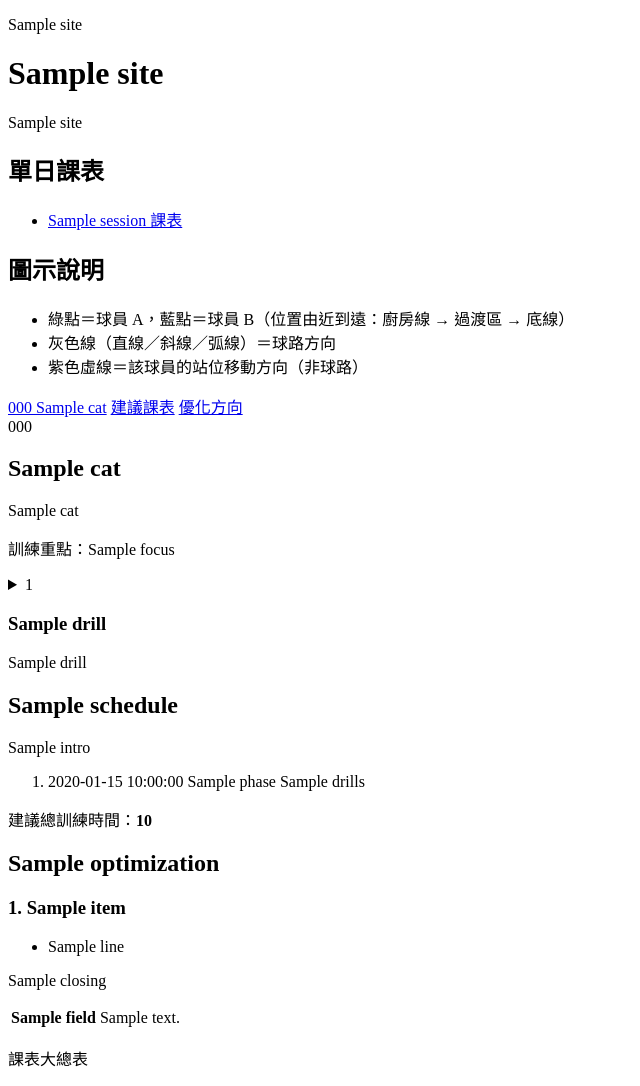
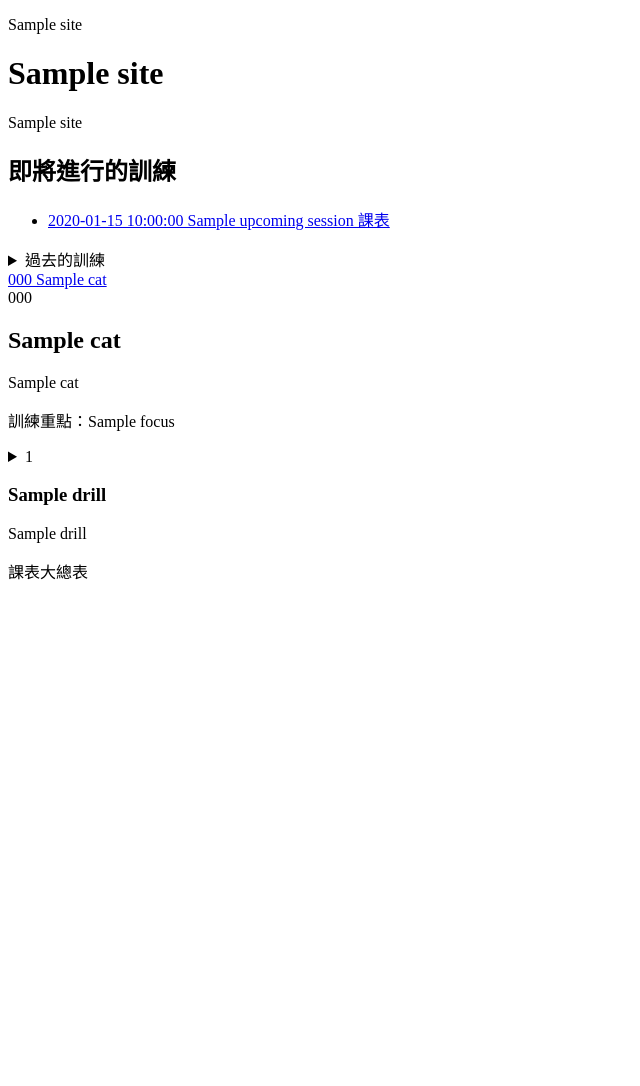
Before and after one commit to a02040213/pickleball-drills, a Python web app: template templates/page.html.jinja in a window 1280 px wide. Shown: the whole page, without its empty margins (0-640 px from the left). After the commit the page ends 580 px from the top, so only its background shows below. Run offline with Jinja, Linux system fonts and the light colour scheme; the template is opened without the code that fills it: most values are stand-ins (such as "Sample title", 1, 10 or a date in 2020).

Commit message:
大總表改版：移除圖示說明/建議課表/優化方向，單日課表加日期與過去訓練摺疊
- 刪掉總表頁的「圖示說明」「建議課表」「優化方向」三個區塊，連同只
  有這些區塊在用的 CSS（.legend/.swatch/.panel/.phase-list/.opt-item/
  .spec-table）一併清掉
- 「單日課表」改標題為「即將進行的訓練」，每筆加上日期；今天之前的
  場次預設收合在「過去的訓練」按鈕（<details>）底下，不用 JS
- build.py 依系統日期把 sessions 切成 upcoming/past 兩組，各自排序
- 單日課表頁標題格式改成「YYYY-MM-DD [標籤]」（title/og:title/H1）

Co-Authored-By: Claude Sonnet 5 <noreply@anthropic.com>

```diff
--- a/templates/page.html.jinja
+++ b/templates/page.html.jinja
@@ -24,32 +24,33 @@
   <p>{{ site.subtitle }}</p>
 </div>
 
-{% if sessions %}
+{% if upcoming_sessions or past_sessions %}
 <section class="sessions-nav">
-  <h2>單日課表</h2>
+  <h2>即將進行的訓練</h2>
+  {% if upcoming_sessions %}
   <ul>
-    {% for s in sessions %}
-    <li><a href="schedule/{{ s.date }}.html">{{ s.label }} 課表</a></li>
+    {% for s in upcoming_sessions %}
+    <li><a href="schedule/{{ s.date }}.html">{{ s.date }} {{ s.label }} 課表</a></li>
     {% endfor %}
   </ul>
+  {% endif %}
+  {% if past_sessions %}
+  <details class="past-sessions">
+    <summary>過去的訓練</summary>
+    <ul>
+      {% for s in past_sessions %}
+      <li><a href="schedule/{{ s.date }}.html">{{ s.date }} {{ s.label }} 課表</a></li>
+      {% endfor %}
+    </ul>
+  </details>
+  {% endif %}
 </section>
 {% endif %}
-
-<section class="legend">
-  <h2>圖示說明</h2>
-  <ul>
-    <li><span class="swatch dot a"></span>綠點＝球員 A，<span class="swatch dot b"></span>藍點＝球員 B（位置由近到遠：廚房線 → 過渡區 → 底線）</li>
-    <li><span class="swatch line ball"></span>灰色線（直線／斜線／弧線）＝球路方向</li>
-    <li><span class="swatch line move"></span>紫色虛線＝該球員的站位移動方向（非球路）</li>
-  </ul>
-</section>
 
 <nav class="jump">
   {% for cat in categories %}
   <a href="#cat-{{ cat.code }}">{{ cat.code }} {{ cat.title_zh }}</a>
   {% endfor %}
-  <a href="#schedule">建議課表</a>
-  <a href="#optimizations">優化方向</a>
 </nav>
 
 {% for cat in categories %}
@@ -87,45 +88,6 @@
 </section>
 {% endfor %}
 
-<section class="panel" id="schedule">
-  <h2>{{ schedule.title }}</h2>
-  <p class="intro">{{ schedule.intro }}</p>
-  <ol class="phase-list">
-    {% for phase in schedule.phases %}
-    <li>
-      <span class="time">{{ phase.time }}</span>
-      <span>
-        <span class="name">{{ phase.name }}</span>
-        <span class="drills">{{ phase.drills }}</span>
-      </span>
-    </li>
-    {% endfor %}
-  </ol>
-  <p class="total">建議總訓練時間：<b>{{ schedule.total }}</b></p>
-</section>
-
-<section class="panel" id="optimizations">
-  <h2>{{ optimizations.title }}</h2>
-  {% for item in optimizations.entries %}
-  <div class="opt-item">
-    <h3>{{ loop.index }}. {{ item.title }}</h3>
-    {% if item.body %}
-    <ul>
-      {% for line in item.body %}<li>{{ line }}</li>{% endfor %}
-    </ul>
-    {% endif %}
-    {% if item.closing %}<p class="closing">{{ item.closing }}</p>{% endif %}
-    {% if item.table %}
-    <table class="spec-table">
-      {% for row in item.table %}
-      <tr><th>{{ row.field }}</th><td>{{ row.content }}</td></tr>
-      {% endfor %}
-    </table>
-    {% endif %}
-  </div>
-  {% endfor %}
-</section>
-
 <p class="footer">課表大總表</p>
 </div>
 </body></html>
--- a/templates/session.html.jinja
+++ b/templates/session.html.jinja
@@ -2,12 +2,12 @@
 <html lang="zh-Hant"><head>
 <meta charset="utf-8">
 <meta name="viewport" content="width=device-width,initial-scale=1">
-<title>匹克球課表（{{ session.label }}）</title>
+<title>{{ session.date }} [{{ session.label }}]</title>
 <meta name="description" content="{{ session.date }} 匹克球課表：{{ session.label }}">
 <meta property="og:type" content="website">
 <meta property="og:locale" content="zh_TW">
 <meta property="og:site_name" content="匹克球雙人訓練菜單">
-<meta property="og:title" content="匹克球課表（{{ session.label }}）">
+<meta property="og:title" content="{{ session.date }} [{{ session.label }}]">
 <meta property="og:description" content="{{ session.date }} 匹克球課表：{{ session.label }}">
 <meta property="og:url" content="https://a02040213.github.io/pickleball-drills/schedule/{{ session.date }}.html">
 <meta property="og:image" content="https://a02040213.github.io/pickleball-drills/og-image.png">
@@ -22,7 +22,7 @@
 
 <div class="hero">
   <p class="kicker">Session Schedule</p>
-  <h1>匹克球課表（{{ session.label }}）</h1>
+  <h1>{{ session.date }} [{{ session.label }}]</h1>
   <div class="hero-actions">
     <button id="copy-export-btn" type="button">複製文字</button>
     {% if session.timeline %}<button id="start-timer-btn" type="button">開始訓練</button>{% endif %}
```
Also changed, not shown: assets/style.css (+5 -36 lines), build.py (+7 -3 lines).
